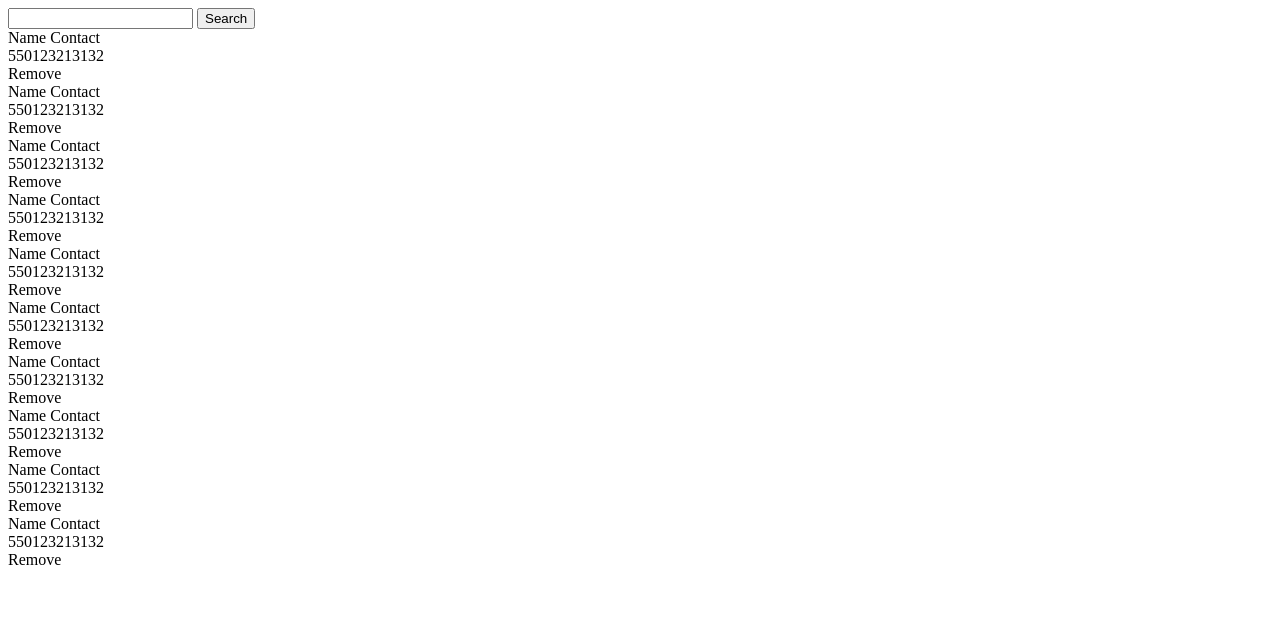
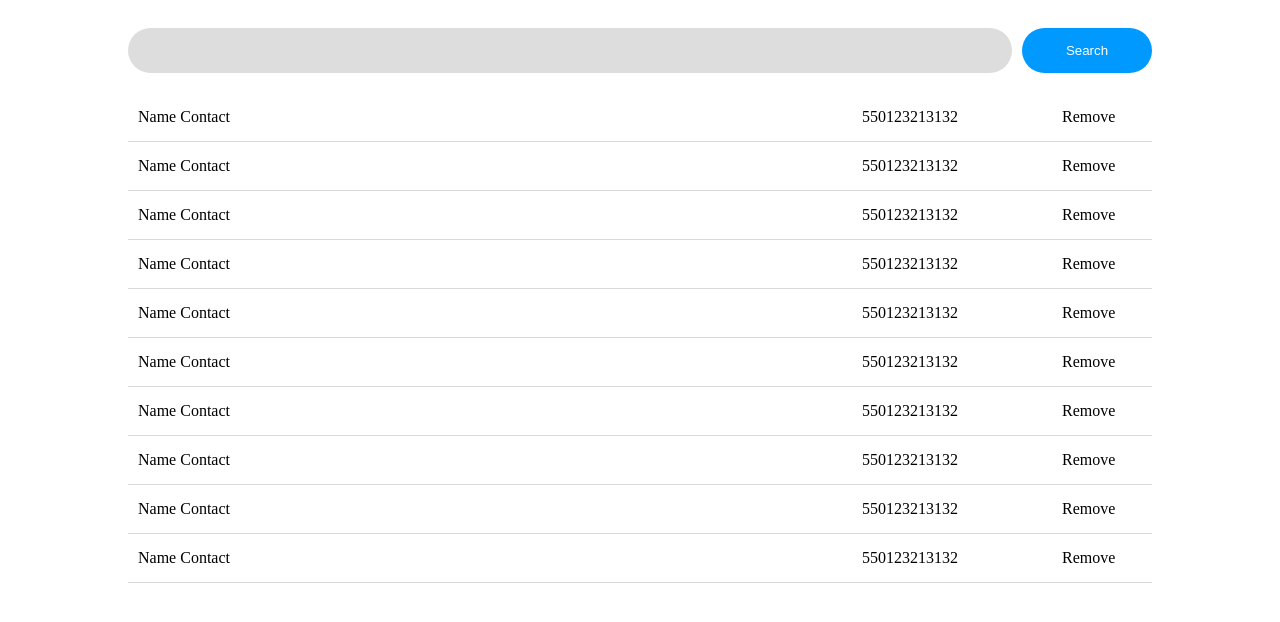
Before and after one commit to paulocezargit/web_phonebook, a PHP site: page / in a window 1280 px wide. Shown: the top 622 px of the page. Run offline with PHP 8.4, Linux system fonts and the light colour scheme.

Commit message:
Improving structure
This time we started improving the appearance of the contact list so that the data is presented more clearly.

```diff
--- a/assets/css/desktop.css
+++ b/assets/css/desktop.css
@@ -1,10 +1,12 @@
 
-.container{  }
-.searchengine{  }
-.searchengine-input{  }
-.searchengine-button{  }
+*{ box-sizing: border-box; }
+.container{ position: relative; width: 100%;  display:flex;  justify-content:center; }
+.box{ width: 1024px;  }
+.searchengine{ width: 100%; margin-bottom:20px; margin-top: 20px; display: grid; grid-template-columns: auto 130px; grid-gap: 10px; }
+.searchengine-input{ width:100%; background-color:  #ddd;   padding: 15px; border-radius: 30px; border: none; outline: none; }
+.searchengine-button{ background-color:  #0099ff; color: #fff; width:100%; padding: 15px; cursor: pointer; border-radius: 30px; border: none; outline: none; }
 .phonelist{  }
-.phonelist-item{  }
+.phonelist-item{ width: 1024px; padding: 15px 10px; border-bottom: 1px solid rgba(0, 0, 0, .15); display: grid; grid-template-columns: auto 200px 80px;  }
 .phonelist-item-name{  }
 .phonelist-item-number{  }
 .phonelist-item-button{  }
--- a/index.php
+++ b/index.php
@@ -12,6 +12,7 @@
 
 	<div class="container">
 
+		<div class="box">
 			<div class="searchengine">
 				<input type="" name="" class="searchengine-input">
 				<button class="searchengine-button">Search</button>
@@ -30,6 +31,7 @@
 				<?php } ?>
 
 			</div>
+		</div>
 
 	</div>
 
```
Lines whose indentation alone changed are shown as unchanged.
